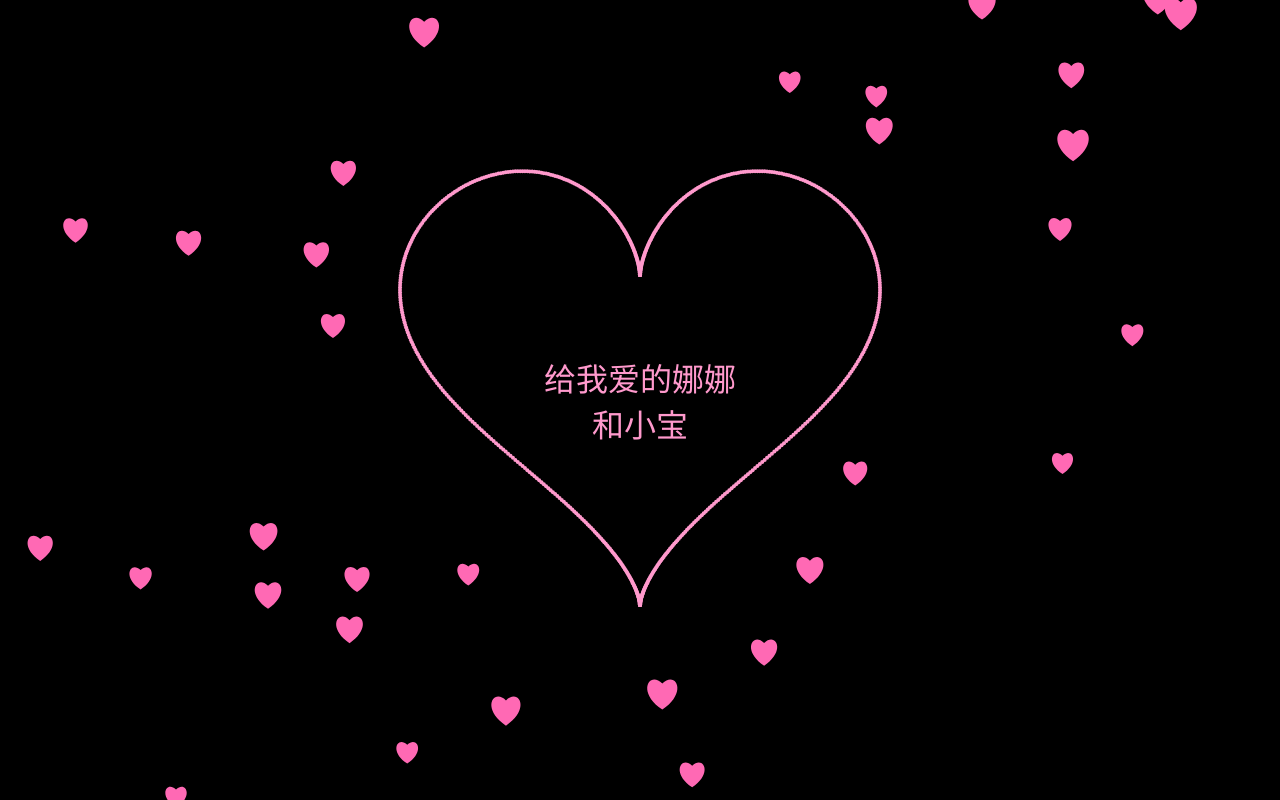
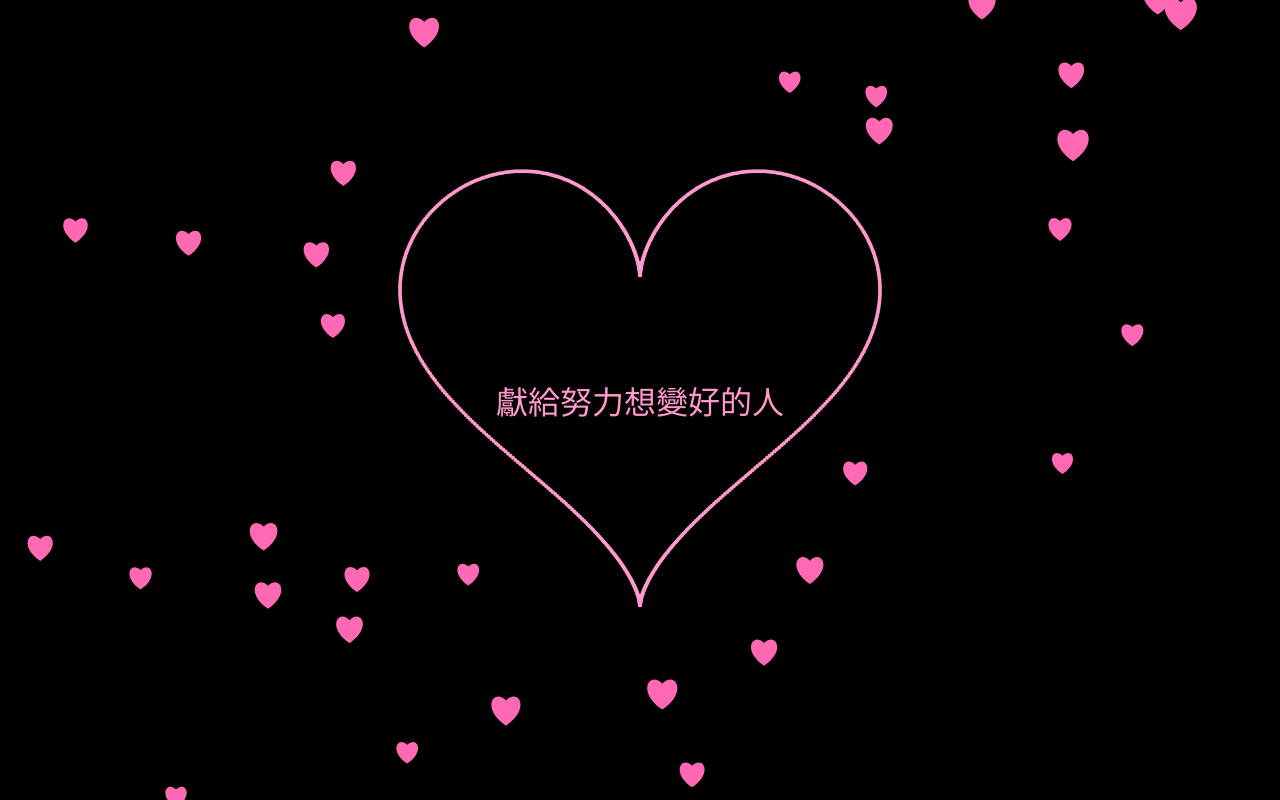
Before and after one commit to Dcion2940/heart-animation, a plain HTML site: page index.html in a window 1280 px wide. Drawn offline with Linux system fonts and the light colour scheme.

Commit message:
Update index.html
Change context in the heart

```diff
--- a/index.html
+++ b/index.html
@@ -32,7 +32,7 @@
 </head>
 <body>
 <canvas id="heartCanvas"></canvas>
-<div class="message">给我爱的娜娜<br>和小宝</div>
+<div class="message">獻給努力想變好的人</div>
 <script>
   const canvas = document.getElementById('heartCanvas');
   const ctx = canvas.getContext('2d');
```
